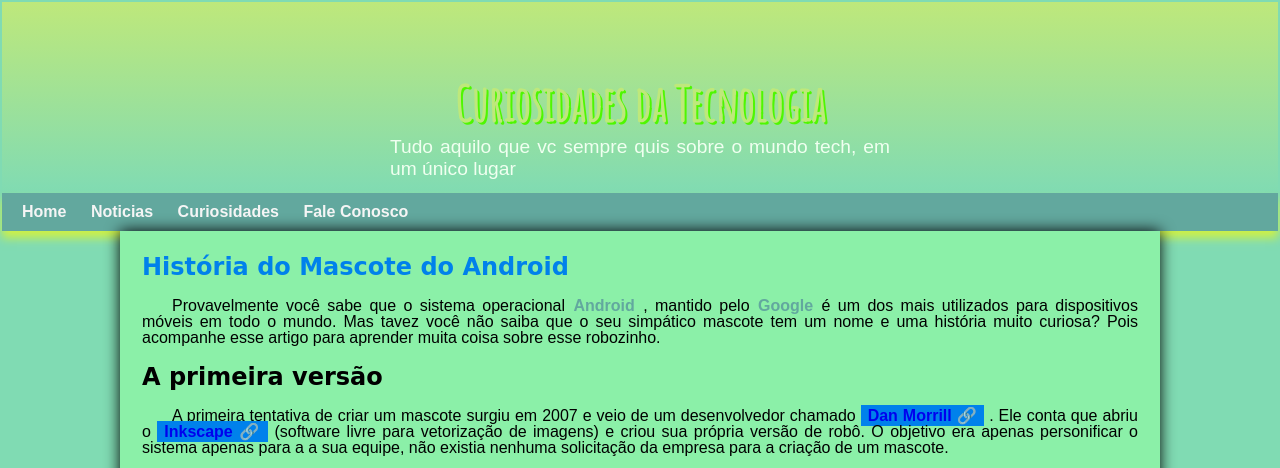
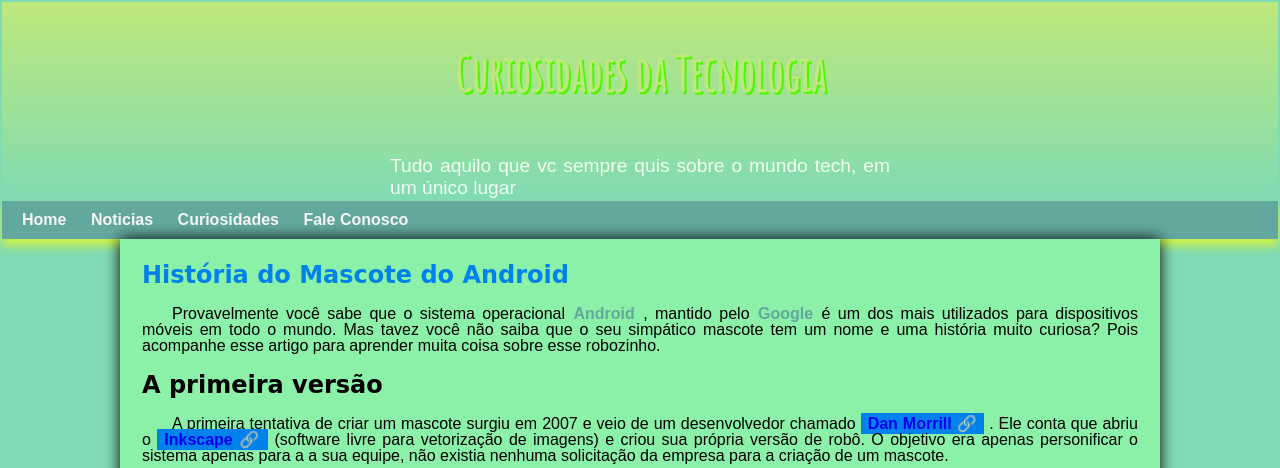
Before and after one commit to Joao20lucas/projeto-android, a plain HTML site: page index.html in a window 1280 px wide. Shown: the top 468 px of the page. Drawn offline with Linux system fonts and the light colour scheme.

Commit message:
problema de padding corrigido

```diff
--- a/estilo/style.css
+++ b/estilo/style.css
@@ -61,7 +61,7 @@ header > h1{
     color: var(--cor1);
     font-family: var(--fonte-destaque);
     font-size: 3em;
-    margin-top: 30px;
+    padding-bottom: 50px;
     text-shadow: 2px 2px 0px rgb(78, 247, 0);
 }
 header > p{
```
